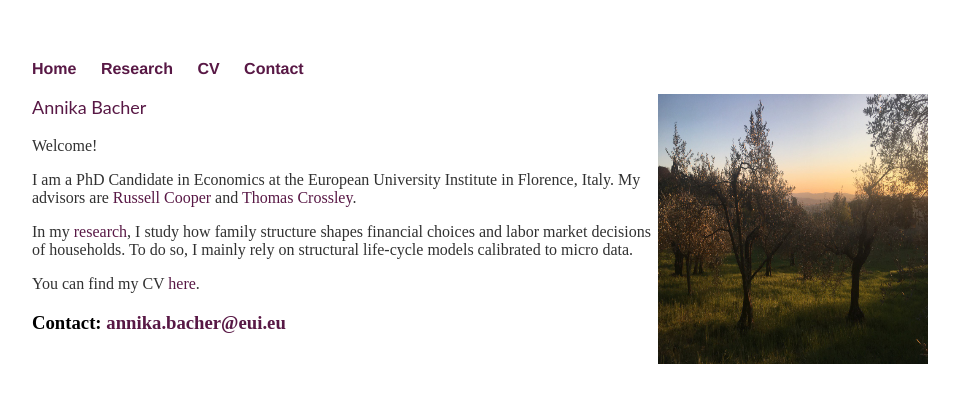
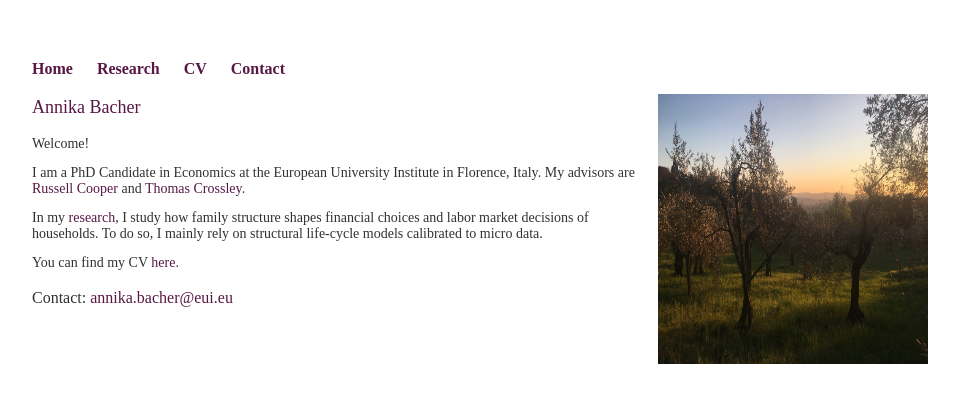
Before and after one commit to annikabacher/annikabacher.github.io, a Jekyll site: the page built from index.html, in a window 1280 px wide. Shown: the top 403 px of the page, without its empty margins (160-1119 px from the left). Built offline with Jekyll 4.4.1, drawn with Linux system fonts in a browser that asks for light colours.

Commit message:
muli font

```diff
--- a/css/main.css
+++ b/css/main.css
@@ -3,7 +3,7 @@ body {
     width: 70%;
 }
 nav ul, footer ul {
-    font-family:'Helvetica', 'Arial','Palatino';
+    font-family:'Muli';
     padding: 0px;
     list-style: none;
     font-weight: bold;
@@ -23,23 +23,23 @@ a:hover {
 
 
 h1 {
-    font:20px/1.5 Lato, "Helvetica Neue", Helvetica, Arial, sans-serif;
+    font:20px/1.5 Muli;
     color: #581845;
 }
 
 h2 {
-    font:18px/1.5 Lato, "Helvetica Neue", Helvetica, Arial, sans-serif;
+    font:18px/1.5 Muli;
     color: #581845;
 }
 
 h3 {
-    font:16px/1.5 Lato, "Helvetica Neue", Helvetica, Arial, sans-serif
+    font:16px/1.5 Muli;
     color: #313131;
 }
 
 
 p {
-    font:14px/1.5 Lato, "Helvetica Neue", Helvetica, Arial, sans-serif
+    font:14px/1.5 Muli;
     line-height: 1.1em;
     color: #313131;
 }
```
